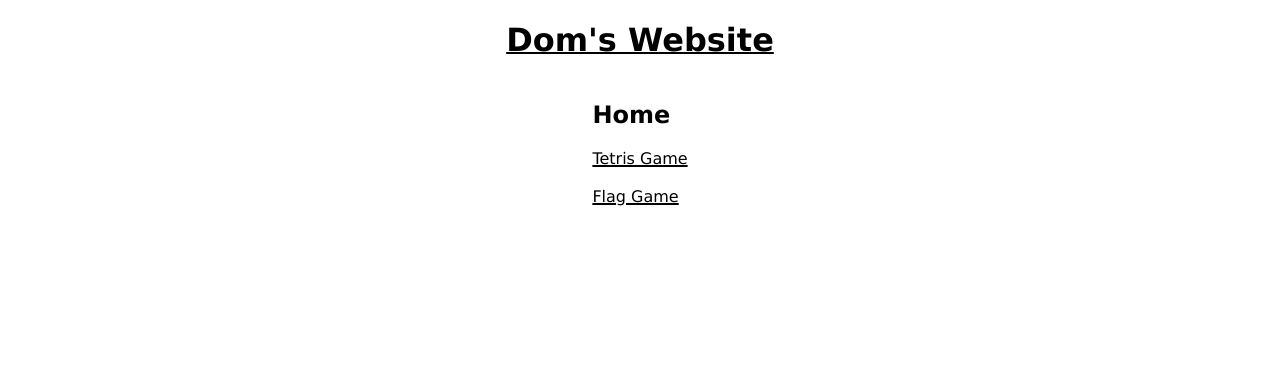
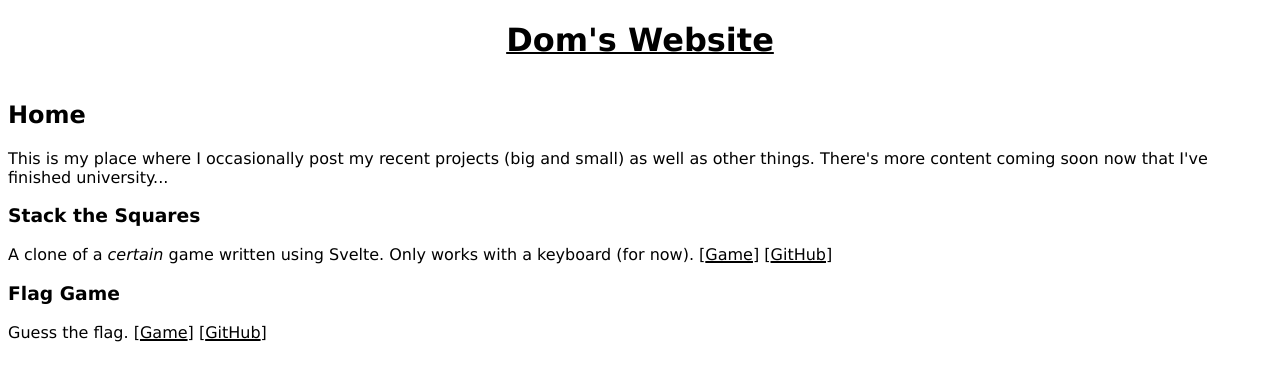
Before and after one commit to Abominic/Websitev2, a SvelteKit app: page / in a window 1280 px wide. Shown: the top 380 px of the page. Built offline with nearby package versions, Linux system fonts and the light colour scheme.

Commit message:
make site a bit more sound

```diff
--- a/src/lib/components/tetris/Game.svelte
+++ b/src/lib/components/squarestack/Game.svelte
@@ -15,7 +15,7 @@
     rowClear,
     checkForLoss,
 	  getNextPreview
-  } from "./tetrisUtil";
+  } from "./ssUtil";
 
 
   const boardSettings = {
--- a/src/lib/components/tetris/tetrisUtil.ts
+++ b/src/lib/components/squarestack/ssUtil.ts
@@ -366,7 +366,7 @@ const wkIndices = [
   [0, 3]
 ];
 
-const wallKickData1 = [ //https://tetris.wiki/Super_Rotation_System
+const wallKickData1 = [ //https://[original game name here].wiki/Super_Rotation_System
   [[0,0], [-1,0], [-1,1], [0,-2], [-1,-2]],
   [[0,0], [1,0], [1,-1], [0,2], [1,2]],
   [[0,0], [1,0], [1,-1], [0,2], [1,2]],
--- a/src/lib/index.ts
+++ b/src/lib/index.ts
@@ -1,6 +1,6 @@
 // place files you want to import through the `$lib` alias in this folder.
-import {default as TetrisGame} from "./components/tetris/Game.svelte";
+import {default as SSGame} from "./components/squarestack/Game.svelte";
 import {default as FlagMenu} from "./components/flaggame/Menu.svelte";
 import {default as FlagGame} from "./components/flaggame/Game.svelte";
 
-export {TetrisGame, FlagMenu, FlagGame};
+export {SSGame, FlagMenu, FlagGame};
--- a/src/routes/+page.svelte
+++ b/src/routes/+page.svelte
@@ -2,13 +2,29 @@
 </script>
 
 <svelte:head>
-  <title>Cool testing Website!</title>
+  <meta name="description" content="Dom's personal website."/>
+  <meta name="keywords" content="Abominic">
+  <meta name="author" content="Dominic Munn">
+  <title>Dom's Website</title>
 </svelte:head>
+
+<style>
+  .italic {
+    font-style: italic;
+  }
+</style>
 
 <div class="home-page">
   <h2>Home</h2>
-  <a href="/tetris">Tetris Game</a>
-  <br>
-  <br>
-  <a href="/flaggame">Flag Game</a>
+  <p>This is my place where I occasionally post my recent projects (big and small) as well as other things. There's more content coming soon now that I've finished university...</p>
+  <h3>Stack the Squares</h3>
+  A clone of a <span class="italic">certain</span> game written using Svelte. Only works with a keyboard (for now).
+  [<a href="/squarestack">Game</a>]
+  [<a href="https://github.com/Abominic/Websitev2">GitHub</a>]
+  <h3>Flag Game</h3>
+  Guess the flag.
+  [<a href="/flaggame">Game</a>]
+  [<a href="https://github.com/Abominic/Websitev2">GitHub</a>]
+
+
 </div>
--- a/src/routes/flaggame/+page.svelte
+++ b/src/routes/flaggame/+page.svelte
@@ -2,7 +2,7 @@
 	import { FlagGame, FlagMenu } from "$lib";
 	import ResultsTable from "$lib/components/flaggame/ResultsTable.svelte";
 	import type { FlagResult, Difficulty } from "$lib/components/flaggame/flaggame";
-	import Game from "$lib/components/tetris/Game.svelte";
+	import Game from "$lib/components/squarestack/Game.svelte";
 
 
   enum Mode {
```
Also changed, not shown: src/lib/components/squarestack/Grid.svelte (renamed from src/lib/components/tetris/Grid.svelte, +18 -10 lines), src/routes/squarestack/+page.svelte (added, +22 -0 lines), src/routes/tetris/+page.svelte (deleted, +0 -25 lines), src/lib/components/squarestack/Overlay.svelte (added), src/lib/components/squarestack/pixels.css (renamed from src/lib/components/tetris/pixels.css).
